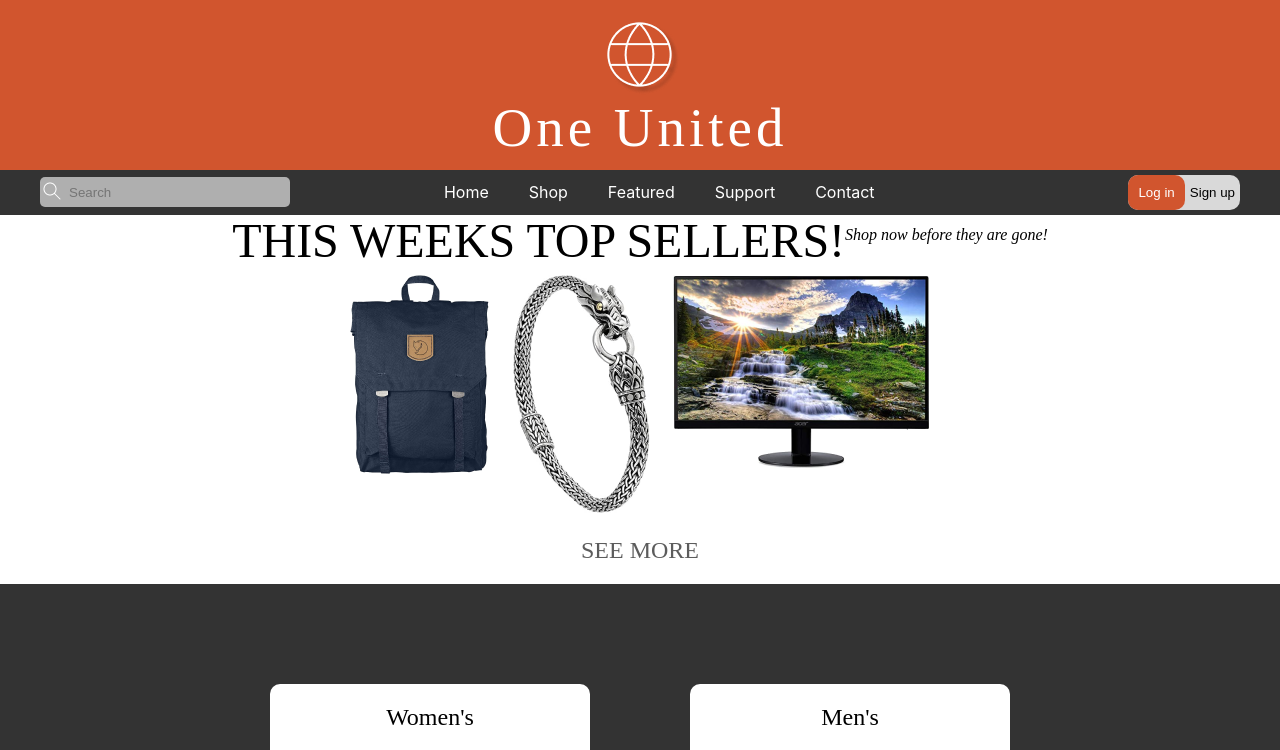
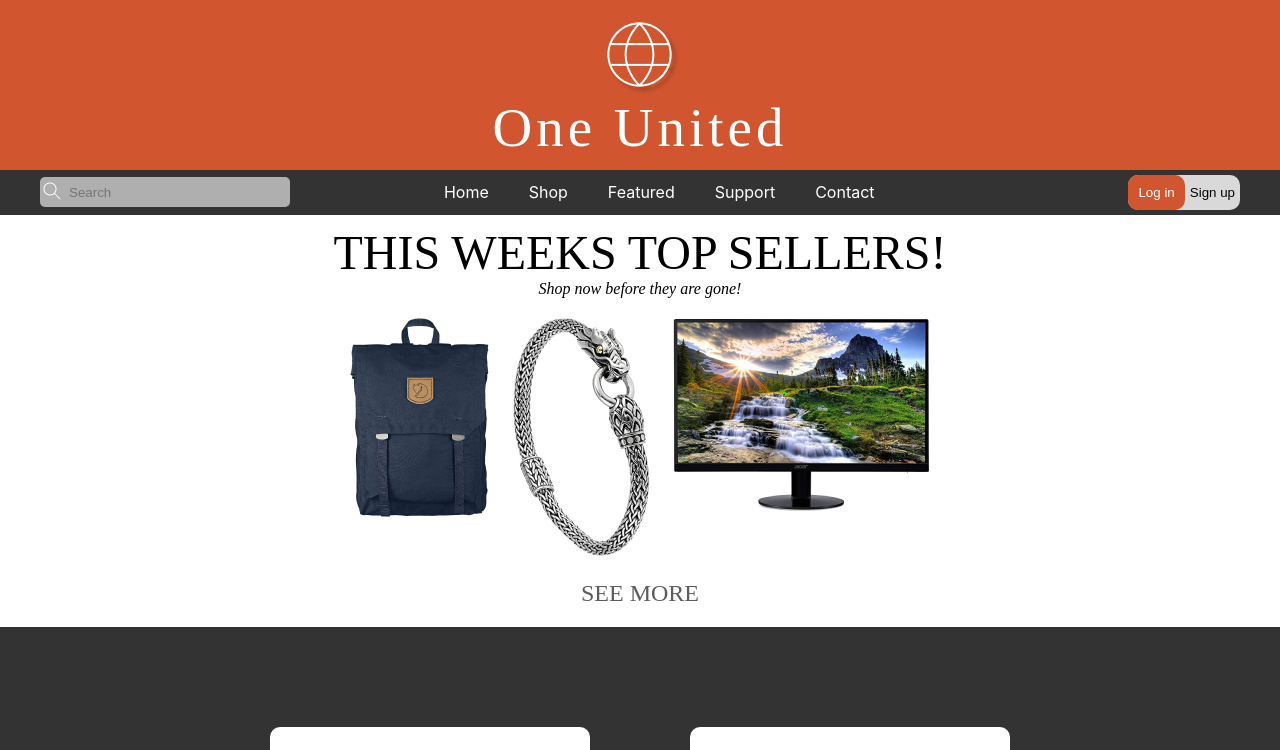
Before and after one commit to glen-sturge/fake-store, a React (Create React App) app: page / in a window 1280 px wide. Shown: the top 750 px of the page. Built offline with nearby package versions, Linux system fonts and the light colour scheme; no server answers; a web font is replaced by a local one.

Commit message:
added link to features

```diff
--- a/src/App.css
+++ b/src/App.css
@@ -249,44 +249,6 @@ select {
   color: black;
 }
 
-/* Homepage Styling */
-/* Sale Banner */
-.sale-text-wrapper {
-  display: flex;
-  justify-content: center;
-  align-items: center;
-  height: 40px;
-}
-
-.number-input input {
-  border: none;
-  background-color: #d1552e;
-  color: #fff;
-  height: 90%;
-  width: 60px;
-  text-align: center;
-  font-weight: 500;
-  font-size: 2em;
-  border-radius: 5px;
-  margin-right: 2px;
-}
-
-.number-input-buttons {
-  display: flex;
-  flex-direction: column;
-  justify-content: space-around;
-}
-
-.number-input-buttons button {
-  background-color: #fff;
-  border: none;
-  color: #d1552e;
-  font-weight: 700;
-  border-radius: 5px;
-  height: 35%;
-  width: 30px;
-}
-
 /* Webkit browsers like Safari and Chrome */
 input[type="number"]::-webkit-inner-spin-button,
 input[type="number"]::-webkit-outer-spin-button {
@@ -403,6 +365,10 @@ select {
 }
 /* Homepage Styling */
 /* Sale Banner */
+.sale-banner {
+  margin-bottom: 20px;
+}
+
 .sale-text {
   font-family: "Judson", serif;
   font-size: 48px;
@@ -426,7 +392,6 @@ select {
   font-family: "Judson", serif;
   font-size: 24px;
   color: #5c5c5c;
-  margin-bottom: 20px;
 }
 
 /* Product Categories Grid */
--- a/src/components/SaleBanner.jsx
+++ b/src/components/SaleBanner.jsx
@@ -1,8 +1,9 @@
 import React from "react";
+import { Link } from "react-router-dom";
 
 const SaleBanner = () => {
   return (
-    <div>
+    <div className="sale-banner">
       <div className="sale-text-wrapper">
         <h2 className="sale-text">THIS WEEKS TOP SELLERS!</h2>
         <h2 className="sale-text2">
@@ -29,7 +30,9 @@ const SaleBanner = () => {
           ></img>
         </div>
       </div>
-      <div className="shop-now-link">SEE MORE</div>
+      <Link to="/featured" className="shop-now-link">
+        SEE MORE
+      </Link>
     </div>
   );
 };
```
